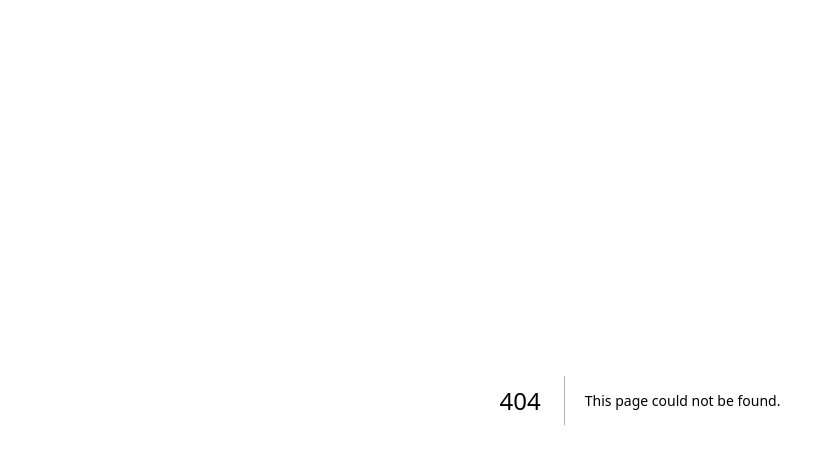
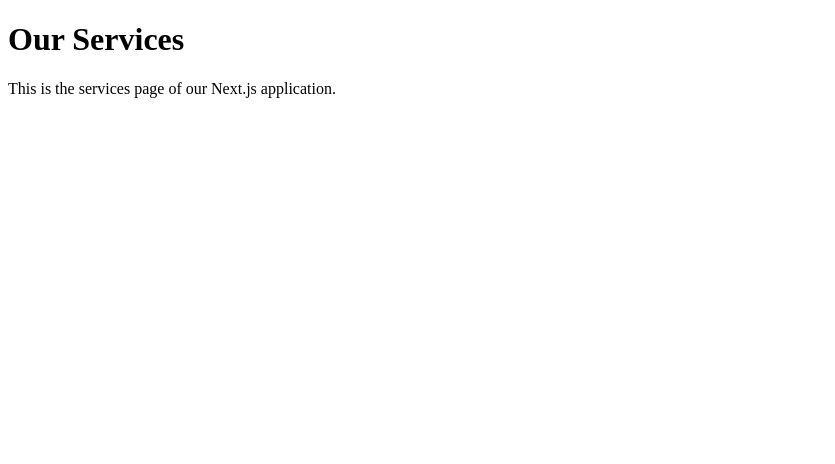
Before and after one commit to coder8820/Nextjs, a Next.js app in the folder my-app/: page /services in a window 1280 px wide. Before the commit this address had no page. Shown: the top 464 px of the page, without its empty margins (0-835 px from the left). Built offline with nearby package versions, Linux system fonts and the light colour scheme.

Commit message:
routing to about page

```diff
--- a/my-app/app/page.js
+++ b/my-app/app/page.js
@@ -6,6 +6,7 @@ export default function Home() {
   return (
     <>
       <div className="mx-auto p-4">
+        <a href="/about">about</a>
         <h1>Welcome to Next.js!</h1>
         <p>In the name of allah the most benificent and the most merciful</p>
       </div>
--- /dev/null
+++ b/my-app/app/services/page.js
@@ -0,0 +1,10 @@
+export default function Services() {
+    return (
+        <>
+            <div className="mx-auto p-4">
+                <h1>Our Services</h1>
+                <p>This is the services page of our Next.js application.</p>
+            </div>
+        </>
+    )
+}
```
